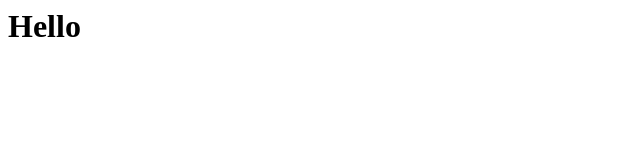
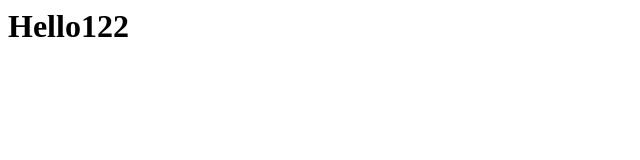
Before and after one commit to nehaneh/skills-code-with-codespaces, a plain HTML site: page index.html in a window 1280 px wide. Shown: the full height of the page, 0-640 px from the left. Drawn offline with Linux system fonts and the light colour scheme.

Commit message:
Update index.html

```diff
--- a/index.html
+++ b/index.html
@@ -1,3 +1,3 @@
 <html>
-  <h1>Hello</h1>
+  <h1>Hello122</h1>
 </html>
```
